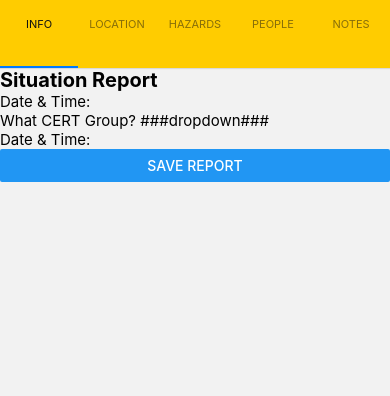
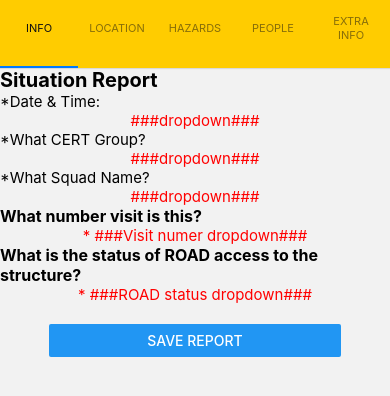
Before and after one commit to amansharma96/SER401Team15, a React Native app in the folder EmergencyDataCollectionApp/: screen / in a window 390 px wide. Shown: the top 396 px of the page. Built offline with nearby package versions, Linux system fonts and the light colour scheme.

Commit message:
filled out report info on the CERT screen

```diff
--- a/EmergencyDataCollectionApp/src/screens/CERTScreen.js
+++ b/EmergencyDataCollectionApp/src/screens/CERTScreen.js
@@ -8,71 +8,228 @@ function Page1({navigation}) {
   return (
     <View style={styles.CONTAINER}>
         <View style={styles.CONTAINER}>
-                <Text  style={styles.HEADERTEXT}>Situation Report</Text>
+            <Text  style={styles.HEADER1TEXT}>Situation Report</Text>
             <View style={styles.CONTAINER_ROW}>
-                    <Text  style={styles.TEXT}>Date & Time: </Text>
+                <Text  style={styles.TEXT}>*Date & Time:</Text>
+            </View>
+            <View style={styles.CONTAINER_ROW_TEMP}>
+                <Text  style={styles.TEXT_TEMP}>###dropdown###</Text>
             </View>
             <View style={styles.CONTAINER_ROW}>
-                    <Text  style={styles.TEXT}>What CERT Group? ###dropdown### </Text>
+                <Text  style={styles.TEXT}>*What CERT Group?</Text>
+            </View>
+            <View style={styles.CONTAINER_ROW_TEMP}>
+                <Text  style={styles.TEXT_TEMP}>###dropdown###</Text>
             </View>
             <View style={styles.CONTAINER_ROW}>
-                    <Text  style={styles.TEXT}>Date & Time: </Text>
+                <Text  style={styles.TEXT}>*What Squad Name?</Text>
+            </View>
+            <View style={styles.CONTAINER_ROW_TEMP}>
+                <Text  style={styles.TEXT_TEMP}>###dropdown###</Text>
             </View>
         </View>
-
+        <View style={styles.CONTAINER}>
+            <Text  style={styles.HEADER2TEXT}>What number visit is this?</Text>
+            <View style={styles.CONTAINER_ROW_TEMP}>
+                <Text  style={styles.TEXT_TEMP}>* ###Visit numer dropdown###</Text>
+            </View>
+        </View>
+        <View style={styles.CONTAINER}>
+            <Text  style={styles.HEADER2TEXT}>What is the status of ROAD access to the structure?</Text>
+            <View style={styles.CONTAINER_ROW_TEMP}>
+                <Text  style={styles.TEXT_TEMP}>* ###ROAD status dropdown###</Text>
+            </View>
+        </View>
+        <View style={styles.SAVEBUTTON}>
             <Button
-            style={styles.SAVEBUTTON}
                 title="Save Report"
                 onPress={() => navigation.navigate("MainScreen")}// Change this to display swiping arrows when all required info is not filled out
             />
+        </View>
     </View>
   );
 }
 
 function Page2({navigation}) {
   return (
-    <View style={{ flex: 1, justifyContent: "center", alignItems: "center" }}>
-      <Text>Page2</Text>
+    <View style={styles.CONTAINER}>
+        <View style={styles.CONTAINER}>
+            <Text  style={styles.HEADER1TEXT}>Location Information</Text>
+            <View style={styles.CONTAINER_ROW}>
+                <Text  style={styles.TEXT}>*Address:</Text>
+            </View>
+            <View style={styles.CONTAINER_ROW_TEMP}>
+                <Text  style={styles.TEXT_TEMP}>###text entry box###</Text>
+            </View>
+            <View style={styles.CONTAINER_ROW_TEMP}>
+                <Text  style={styles.TEXT_TEMP}>###button for GPS/map screen###</Text>
+            </View>
+        </View>
+        <View style={styles.CONTAINER}>
+            <Text  style={styles.HEADER2TEXT}>Structure Information</Text>
+            <View style={styles.CONTAINER_ROW}>
+                <Text  style={styles.TEXT}>*What type of STRUCTURE is it?</Text>
+            </View>
+            <View style={styles.CONTAINER_ROW_TEMP}>
+                <Text  style={styles.TEXT_TEMP}>###dropdown###</Text>
+            </View>
+            <View style={styles.CONTAINER_ROW}>
+                <Text  style={styles.TEXT}>*What is the STRUCTRE's condition?</Text>
+            </View>
+            <View style={styles.CONTAINER_ROW_TEMP}>
+                <Text  style={styles.TEXT_TEMP}>###dropdown###</Text>
+            </View>
+        </View>
+        <View style={styles.SAVEBUTTON}>
             <Button
-           title="Go to Page1"
-           onPress={() => navigation.navigate("MainScreen")}// Change this to the correct page to navigate to
+                title="Save Report"
+                onPress={() => navigation.navigate("MainScreen")}// Change this to display swiping arrows when all required info is not filled out
             />
+        </View>
     </View>
   );
 }
 
 function Page3({navigation}) {
     return (
-      <View style={{ flex: 1, justifyContent: "center", alignItems: "center" }}>
-        <Text>Page3</Text>
+        <View style={styles.CONTAINER}>
+            <View style={styles.CONTAINER}>
+                <Text  style={styles.HEADER1TEXT}>Hazard Information</Text>
+                <View style={styles.CONTAINER_ROW}>
+                    <Text  style={styles.TEXT}>*Status of FIRE hazards:</Text>
+                </View>
+                <View style={styles.CONTAINER_ROW_TEMP}>
+                    <Text  style={styles.TEXT_TEMP}>###dropdown###</Text>
+                </View>
+                <View style={styles.CONTAINER_ROW}>
+                    <Text  style={styles.TEXT}>*Status of PROPANE or GAS hazards:</Text>
+                </View>
+                <View style={styles.CONTAINER_ROW_TEMP}>
+                    <Text  style={styles.TEXT_TEMP}>###dropdown###</Text>
+                </View>
+                <View style={styles.CONTAINER_ROW}>
+                    <Text  style={styles.TEXT}>*Status of WATER hazards: </Text>
+                </View>
+                <View style={styles.CONTAINER_ROW_TEMP}>
+                    <Text  style={styles.TEXT_TEMP}>###dropdown###</Text>
+                </View>
+                <View style={styles.CONTAINER_ROW}>
+                    <Text  style={styles.TEXT}>*Status of ELECTRICAL hazards:</Text>
+                </View>
+                <View style={styles.CONTAINER_ROW_TEMP}>
+                    <Text  style={styles.TEXT_TEMP}>###dropdown###</Text>
+                </View>
+                <View style={styles.CONTAINER_ROW}>
+                    <Text  style={styles.TEXT}>*Status of CHEMICAL hazards: </Text>
+                </View>
+                <View style={styles.CONTAINER_ROW_TEMP}>
+                    <Text  style={styles.TEXT_TEMP}>###dropdown###</Text>
+                </View>
+            </View>
+            <View style={styles.SAVEBUTTON}>
                 <Button
-            title="Go to Page1"
-            onPress={() => navigation.navigate("MainScreen")} // Change this to the correct page to navigate to
+                    title="Save Report"
+                    onPress={() => navigation.navigate("MainScreen")}// Change this to display swiping arrows when all required info is not filled out
                 />
+            </View>
         </View>
     );
   }
 
   function Page4({navigation}) {
     return (
-      <View style={{ flex: 1, justifyContent: "center", alignItems: "center" }}>
-        <Text>Page4</Text>
+        <View style={styles.CONTAINER}>
+            <View style={styles.CONTAINER}>
+                <Text  style={styles.HEADER1TEXT}>People Information</Text>
+                <View style={styles.CONTAINER_ROW}>
+                    <Text  style={styles.TEXT}>*How many people rescued GREEN status: </Text>
+                </View>
+                <View style={styles.CONTAINER_ROW_TEMP}>
+                    <Text  style={styles.TEXT_TEMP}>###dropdown###</Text>
+                </View>
+                <View style={styles.CONTAINER_ROW}>
+                    <Text  style={styles.TEXT}>*How many people rescued YELLOW status: </Text>
+                </View>
+                <View style={styles.CONTAINER_ROW_TEMP}>
+                    <Text  style={styles.TEXT_TEMP}>###dropdown###</Text>
+                </View>
+                <View style={styles.CONTAINER_ROW}>
+                    <Text  style={styles.TEXT}>*How many people rescued RED status: </Text>
+                </View>
+                <View style={styles.CONTAINER_ROW_TEMP}>
+                    <Text  style={styles.TEXT_TEMP}>###dropdown###</Text>
+                </View>
+                <View style={styles.CONTAINER_ROW}>
+                    <Text  style={styles.TEXT}>*How many people rescued DECEASED status:</Text>
+                </View>
+                <View style={styles.CONTAINER_ROW_TEMP}>
+                    <Text  style={styles.TEXT_TEMP}>###dropdown###</Text>
+                </View>
+                <View style={styles.CONTAINER_ROW}>
+                    <Text  style={styles.TEXT}>*Location of DECEASED:  (only display if DECEASED GREATERTHAN 0) </Text>
+                </View>
+                <View style={styles.CONTAINER_ROW_TEMP}>
+                    <Text  style={styles.TEXT_TEMP}>###text-box-entry###</Text>
+                </View>
+                <View style={styles.CONTAINER_ROW}>
+                    <Text  style={styles.TEXT}>*How many people TRAPPED: </Text>
+                </View>
+                <View style={styles.CONTAINER_ROW_TEMP}>
+                    <Text  style={styles.TEXT_TEMP}>###dropdown###</Text>
+                </View>
+                <View style={styles.CONTAINER_ROW}>
+                    <Text  style={styles.TEXT}>*How many people needing SHELTER: </Text>
+                </View>
+                <View style={styles.CONTAINER_ROW_TEMP}>
+                    <Text  style={styles.TEXT_TEMP}>###dropdown###</Text>
+                </View>
+                <View style={styles.CONTAINER_ROW}>
+                    <Text  style={styles.TEXT}>*How many people from other neighborhoods require first aid: </Text>
+                </View>
+                <View style={styles.CONTAINER_ROW_TEMP}>
+                    <Text  style={styles.TEXT_TEMP}>###dropdown###</Text>
+                </View>
+                <View style={styles.CONTAINER_ROW}>
+                    <Text  style={styles.TEXT}>*How many people from other neighborhoods require shelter: </Text>
+                </View>
+                <View style={styles.CONTAINER_ROW_TEMP}>
+                    <Text  style={styles.TEXT_TEMP}>###dropdown###</Text>
+                </View>
+            </View>
+            <View style={styles.SAVEBUTTON}>
                 <Button
-            title="Go to Page1"
-            onPress={() => navigation.navigate("MainScreen")} // Change this to the correct page to navigate to
+                    title="Save Report"
+                    onPress={() => navigation.navigate("MainScreen")}// Change this to display swiping arrows when all required info is not filled out
                 />
+            </View>
         </View>
     );
   }
 
   function Page5({navigation}) {
     return (
-      <View style={{ flex: 1, justifyContent: "center", alignItems: "center" }}>
-        <Text>Page5</Text>
+        <View style={styles.CONTAINER}>
+            <View style={styles.CONTAINER}>
+                <Text  style={styles.HEADER1TEXT}>Additional Information</Text>
+                <View style={styles.CONTAINER_ROW}>
+                    <Text  style={styles.TEXT}>Notes: </Text>
+                </View>
+                <View style={styles.CONTAINER_ROW_TEMP}>
+                    <Text  style={styles.TEXT_TEMP}>###text-box-entry###</Text>
+                </View>
+                <View style={styles.CONTAINER_ROW}>
+                    <Text  style={styles.TEXT}>Add Photo:</Text>
+                </View>
+                <View style={styles.CONTAINER_ROW_TEMP}>
+                    <Text  style={styles.TEXT_TEMP}>+ photo ###photo upload###</Text>
+                </View>
+            </View>
+            <View style={styles.SAVEBUTTON}>
                 <Button
-            title="Go to Page1"
-            onPress={() => navigation.navigate("MainScreen")} // Change this to the correct page to navigate to
+                    title="Save Report"
+                    onPress={() => navigation.navigate("MainScreen")}// Change this to display swiping arrows when all required info is not filled out
                 />
+            </View>
         </View>
     );
   }
@@ -81,7 +238,7 @@ function CERTScreen() {
     return (
         <Tab.Navigator
             screenOptions={{
-                tabBarActiveTintColor: '#111111',
+                tabBarActiveTintColor: "#111111",
                 tabBarLabelStyle: { fontSize: 11, textAlignVertical: "bottom" },
                 tabBarStyle: { backgroundColor: "#ffcc00", height: "8%" },
             }}>
@@ -90,7 +247,7 @@ function CERTScreen() {
             <Tab.Screen name="Location" component={Page2} />
             <Tab.Screen name="Hazards" component={Page3} />
             <Tab.Screen name="People" component={Page4} />
-            <Tab.Screen name="Notes" component={Page5} />
+            <Tab.Screen name="Extra Info" component={Page5} />
         </Tab.Navigator>
         );
 }
@@ -110,21 +267,39 @@ const styles = StyleSheet.create({
         justifyContent: "left",
         width: "100%",
     },
+    CONTAINER_ROW_TEMP: {
+        flexDirection: "row",
+        alignItems: "center",
+        justifyContent: "center",
+        width: "100%",
+    },
     BUTTONCONTAINER: {
       flexDirection: "row",
       marginTop: 10,
       justifyContent: "center",
+      width: "75%",
     },
-    HEADERTEXT: {
+    HEADER1TEXT: {
       fontSize: 20,
-      fontWeight: 'bold',
+      fontWeight: "bold",
+    },
+    HEADER2TEXT: {
+        fontSize: 16,
+        fontWeight: "bold",
       },
     TEXT: {
         fontSize: 15,
     },
+    TEXT_TEMP: {
+        fontSize: 15,
+        color: "red",
+    },
     SAVEBUTTON: {
         flexDirection: "column",
         verticalAlign: "bottom",
+        alignSelf: "center",
         justifyContent: "center",
+        width: "75%",
+        marginVertical: 20,
     },
   });
```
Lines whose indentation alone changed are shown as unchanged.
